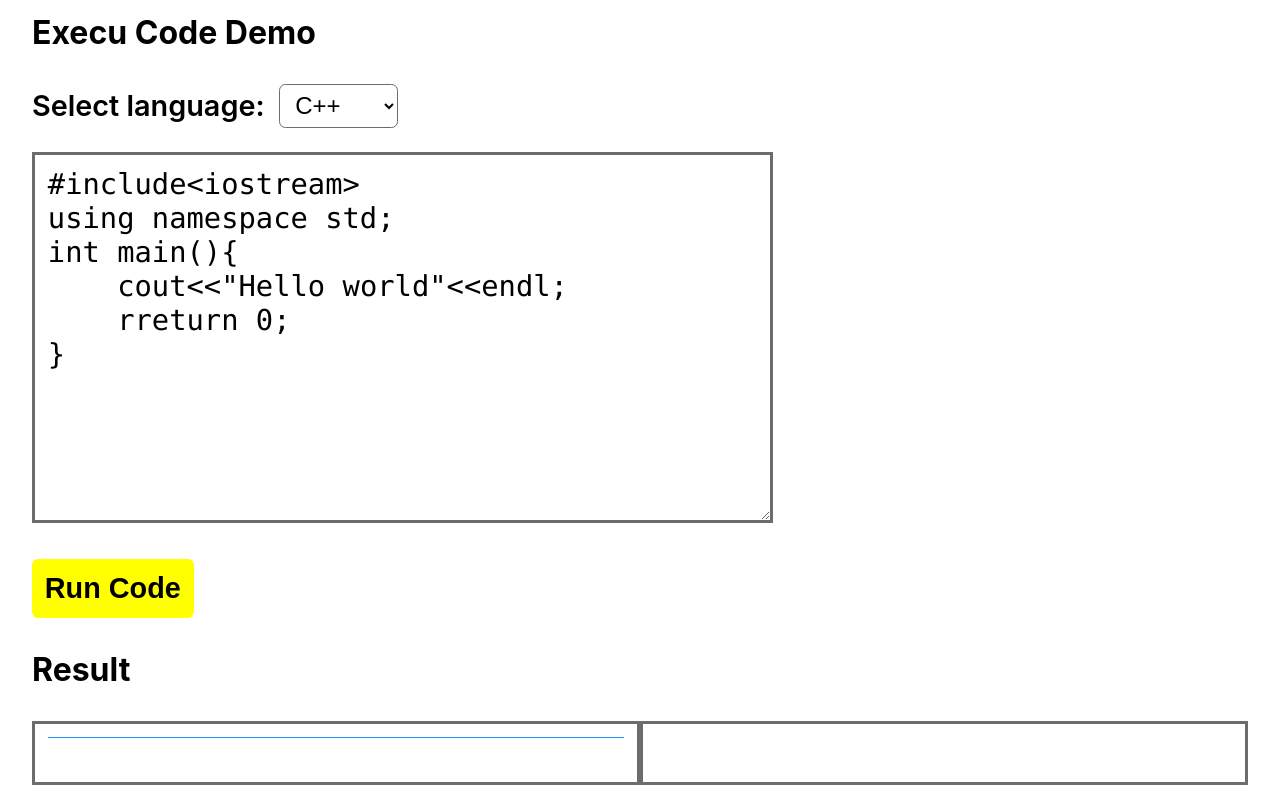
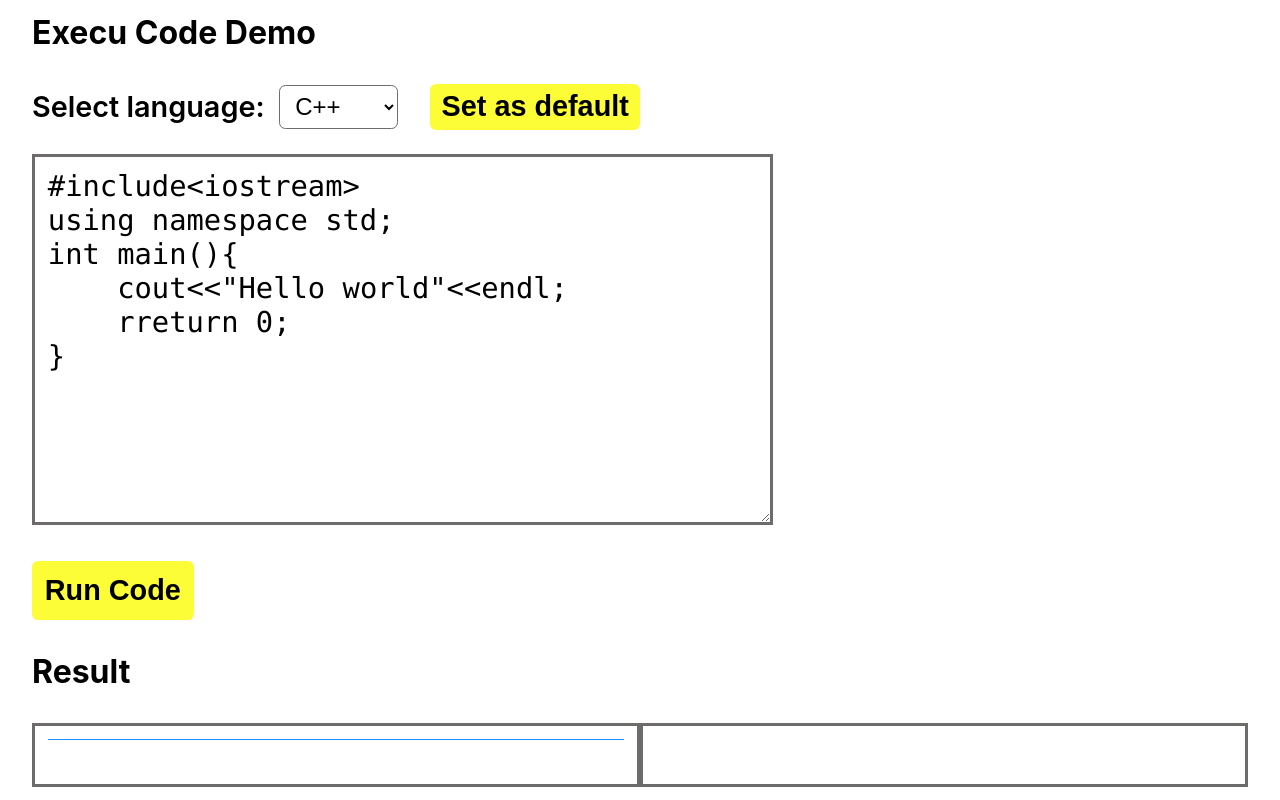
Before and after one commit to mhdZhHan/execu-code-client, a React (Create React App) app: page / in a window 1280 px wide. Built offline with nearby package versions, Linux system fonts and the light colour scheme.

Commit message:
Add default language setup button

```diff
--- a/src/components/screens/Editor.jsx
+++ b/src/components/screens/Editor.jsx
@@ -28,6 +28,16 @@ function Editor() {
         // )
         setselectedLanguage(event.target.value)
     }
+
+    const setDefaultLanguage = () => {
+        localStorage.setItem('default_language', selectedLanguage)
+        console.log(`${selectedLanguage} is set as default language`)
+    }
+
+    useEffect(()=> {
+        let defaultLanguage = localStorage.getItem('default_language') || languages[0].value
+        setselectedLanguage(defaultLanguage)
+    }, [])
 
     useEffect(()=> {
         setCode(stubs[selectedLanguage])
@@ -83,6 +93,7 @@ function Editor() {
         <div className="container">
             <div className="wrapper">
                 <h1 className="title">Execu Code Demo</h1>
+                <div className="head">
                     <div className="select_box">
                         <label htmlFor="for_select">Select language: </label>
                         <select
@@ -97,6 +108,11 @@ function Editor() {
                                 >{language?.text}</option>
                             ))}
                         </select>
+                    </div>
+
+                    <div className="button_box">
+                        <button onClick={setDefaultLanguage}>Set as default</button>
+                    </div>
                 </div>
 
                 <div className="editor_container">
--- a/src/themes/editor.scss
+++ b/src/themes/editor.scss
@@ -10,11 +10,14 @@
         color: #000;
         margin-bottom: 2rem;
     }
-
-    .select_box {
-        margin-bottom: 1.5rem;
+    .head {
         display: flex;
         align-items: center;
+        margin-bottom: 1.5rem;
+        .select_box {
+            display: flex;
+            align-items: center;
+            margin-right: 2rem;
             label {
                 font-size: 1.8rem;
                 display: block;
@@ -31,6 +34,21 @@
             }
         }
 
+        .button_box {
+            button {
+                border: none;
+                outline: none;
+                padding: .4rem .7rem;
+                border-radius: .4rem;
+                font-size: 1.8rem;
+                cursor: pointer;
+                color: #000;
+                background: rgb(252, 252, 55);
+                font-weight: 600;
+            }
+        }
+    }
+
     .editor_container {
         .editor_box {
             outline: none;
@@ -42,7 +60,7 @@
         .execute_button {
             outline: none;
             border: none;
-            background: yellow;
+            background: rgb(252, 252, 55);
             padding: .8rem;
             font-size: 1.8rem;
             font-weight: 600;
```
Lines whose indentation alone changed are shown as unchanged.
